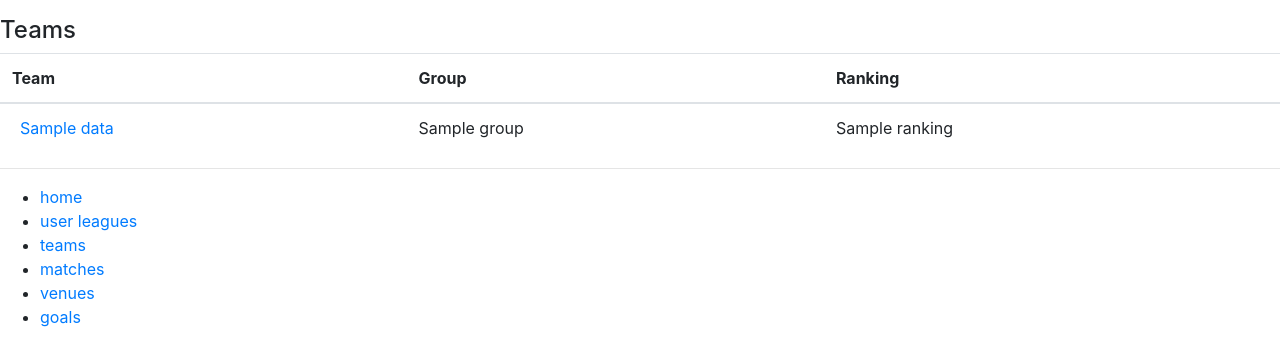
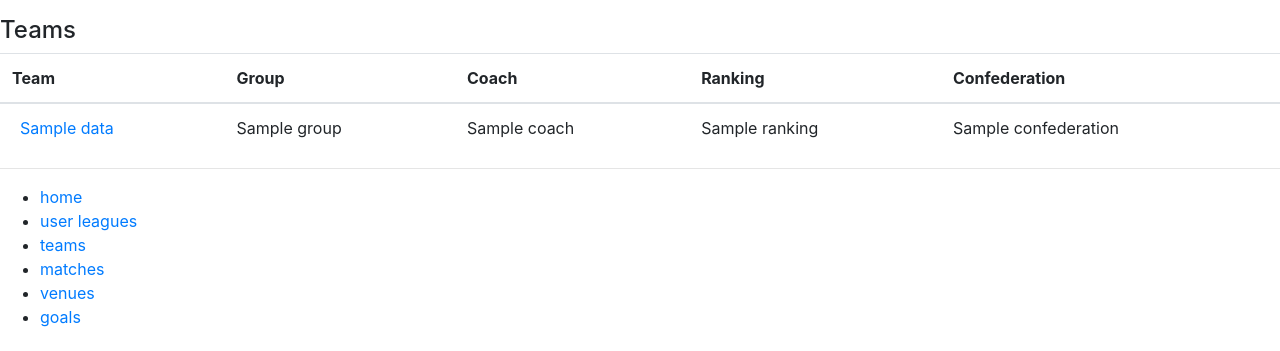
Before and after one commit to njmanton/yashin, a Node project: template views/teams/index.hbs in a window 1280 px wide. Shown: the part 24-375 px from the top of the page. Run offline with Node 20 templates, Linux system fonts and the light colour scheme; the template is opened without the code that fills it: most values are stand-ins (such as "Sample title", 1, 10 or a date in 2020); some libraries are stand-ins or nearby versions.

Commit message:
add fields to teams/index table

```diff
--- a/controllers/TeamsController.js
+++ b/controllers/TeamsController.js
@@ -13,7 +13,7 @@ const controller = {
 
   get_index: function(req, res) {
     models.Team.findAll({
-      attributes: ['id', 'name', 'sname', 'group', 'coach', 'notes', 'ranking']
+      attributes: ['id', 'name', 'sname', 'group', 'coach', 'notes', 'ranking', 'confederation']
     }).then(teams => {
       res.render(folder + '/index', {
         title: 'All Teams',
--- a/models/teams.js
+++ b/models/teams.js
@@ -26,6 +26,10 @@ const team = (sequelize, DataTypes) => {
     ranking: {
       type: DataTypes.INTEGER(11),
       allowNull: true
+    },
+    confederation: {
+      type: DataTypes.STRING,
+      allowNull: false
     },
     coach: {
       type: DataTypes.STRING,
--- a/views/teams/index.hbs
+++ b/views/teams/index.hbs
@@ -7,7 +7,9 @@
       <tr>
         <th>Team</th>
         <th>Group</th>
+        <th>Coach</th>
         <th>Ranking</th>
+        <th>Confederation</th>
       </tr>
     </thead>
     <tbody>
@@ -15,7 +17,9 @@
       <tr>
         <td><span class="flag-icon flag-icon-{{ sname }}"></span> <a href="/teams/{{ id }}">{{ name }}</a></td>
         <td>{{ group }}</td>
+        <td>{{ coach }}</td>
         <td>{{ ranking }}</td>
+        <td>{{ confederation }}</td>
       </tr>
       {{/each }}
     </tbody>
```
